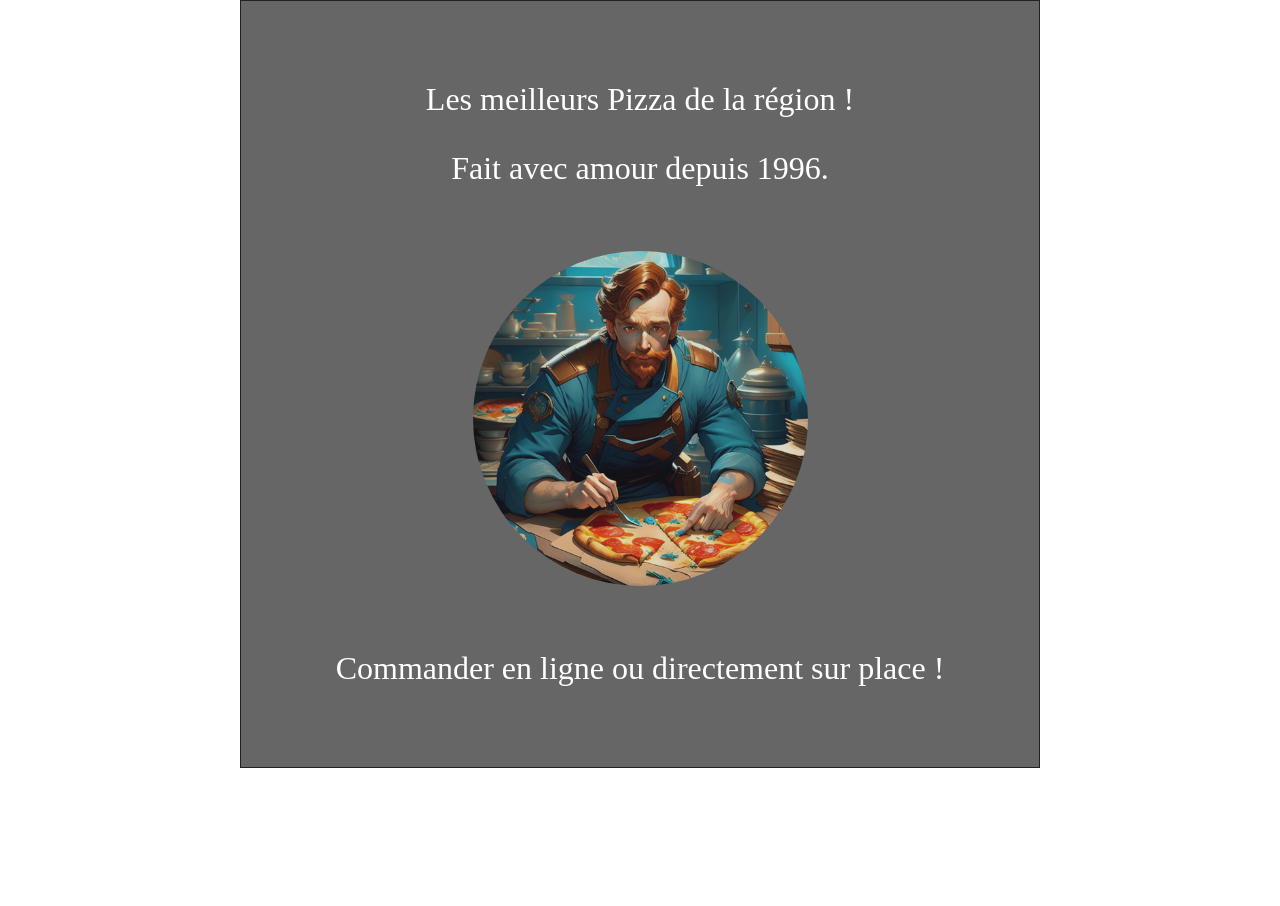
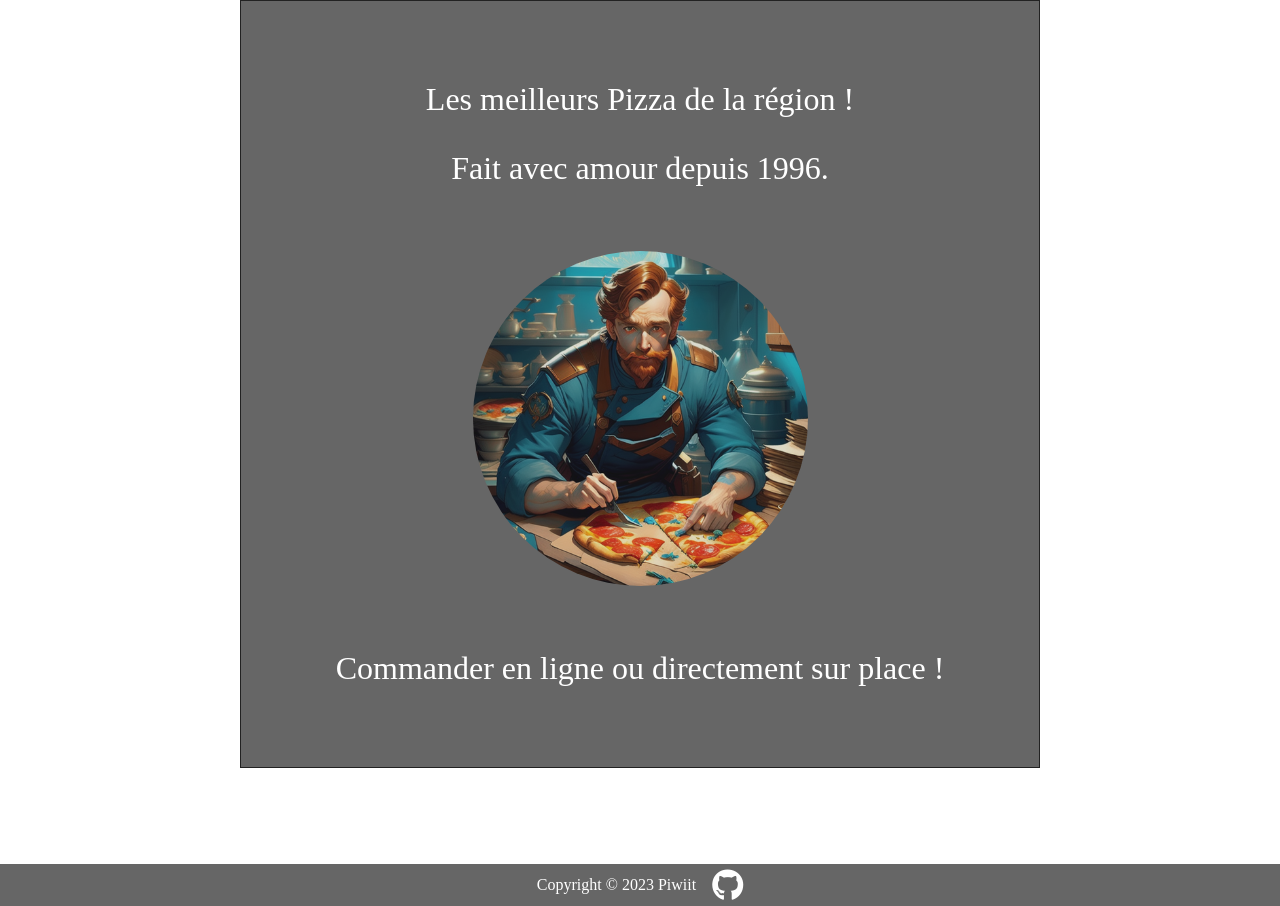
Before and after one commit to piwiit/restaurant-page, a website built with Vite: page src/index.html in a window 1280 px wide. Shown: the part 415-1321 px from the top of the page. Before the commit the page ends 1183 px from the top, so only its background shows below. Built offline with nearby package versions, Linux system fonts and the light colour scheme.

Commit message:
add footer and style footer

```diff
--- a/src/js/module/loading-page.js
+++ b/src/js/module/loading-page.js
@@ -65,10 +65,33 @@ function createMain() {
   return main;
 }
 
+function createFooter() {
+  const footer = document.createElement('footer');
+  footer.classList.add('footer');
+
+  const copyright = document.createElement('p');
+  copyright.textContent = `Copyright © ${new Date().getFullYear()} Piwiit`;
+
+  const gitHubLink = document.createElement('a');
+  gitHubLink.href = 'https://github.com/piwiit/';
+
+  const githubIcon = document.createElement('i');
+  githubIcon.classList.add('fab');
+  githubIcon.classList.add('fa-github');
+
+  footer.appendChild(copyright);
+  footer.appendChild(gitHubLink);
+  gitHubLink.appendChild(githubIcon);
+
+  return footer;
+}
+
 function initializeWebsite() {
   const app = document.getElementById('app');
   app.appendChild(createHeader());
   app.appendChild(createMain());
+  app.appendChild(createFooter());
+
   setActiveButton(document.querySelector('.nav-button-0'));
   loadHome();
 }
--- a/src/scss/layout/_main.scss
+++ b/src/scss/layout/_main.scss
@@ -56,4 +56,25 @@ body{
     border: 1px solid $border-color;
   }
 
+  .footer {
+    display: flex;
+    align-items: center;
+    justify-content: center;
+    gap: 1rem;
+    background-color: $background-light;
+    width: 100%;
+    padding: 5px;
+  }
+
+  .fa-github {
+    font-size: 2rem;
+    text-decoration: none;
+    color: $primary-color;
+
+    &:hover {
+      color: $background-hover;
+    }
+  }
+
+
 }
```
